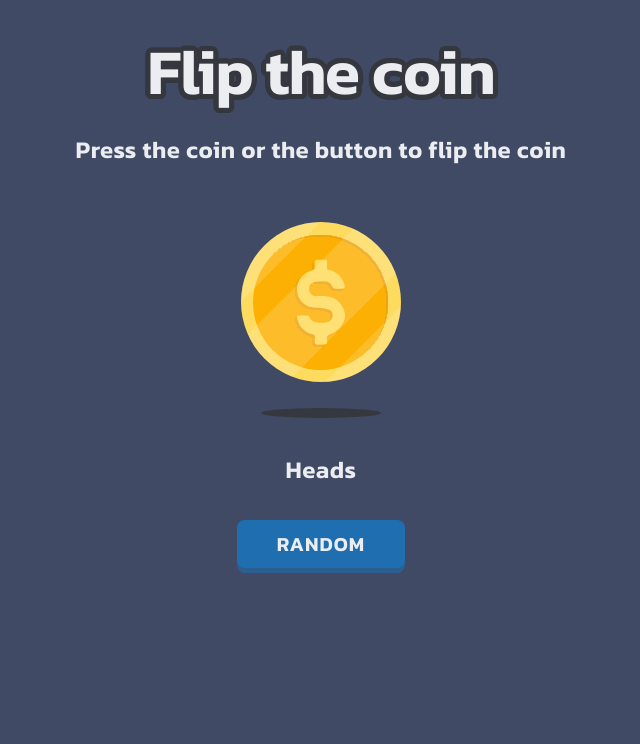
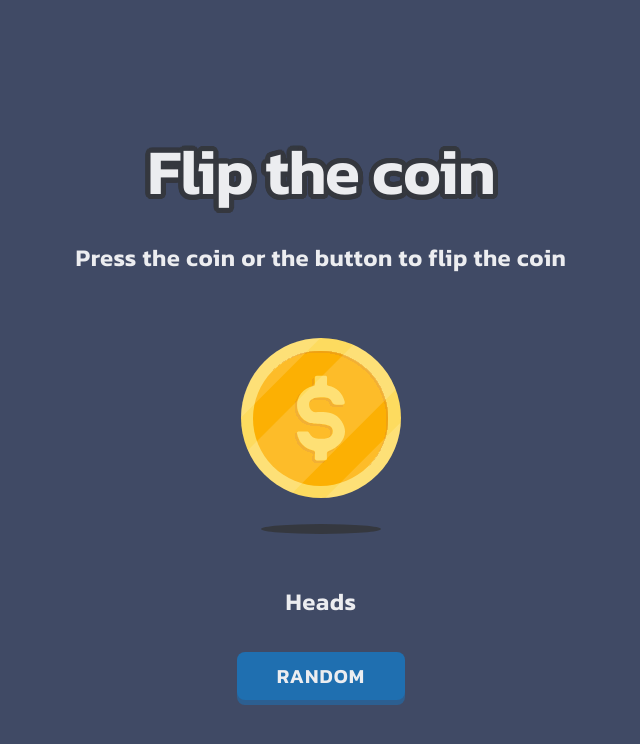
Before and after one commit to suryabk/coin-flipper, a React (Vite) app: page / in a window 1280 px wide. Shown: the top 744 px of the page, without its empty margins (319-959 px from the left). Built offline with nearby package versions, Linux system fonts and the light colour scheme.

Commit message:
fix: make the component to center

```diff
--- a/src/index.css
+++ b/src/index.css
@@ -13,6 +13,14 @@
   -moz-osx-font-smoothing: grayscale;
 }
 
+#root {
+  display: flex;
+  flex-direction: column;
+  align-items: center;
+  justify-content: center;
+  max-height: 100vh;
+}
+
 body {
   margin: 0;
   background-color: #404A65;
```
